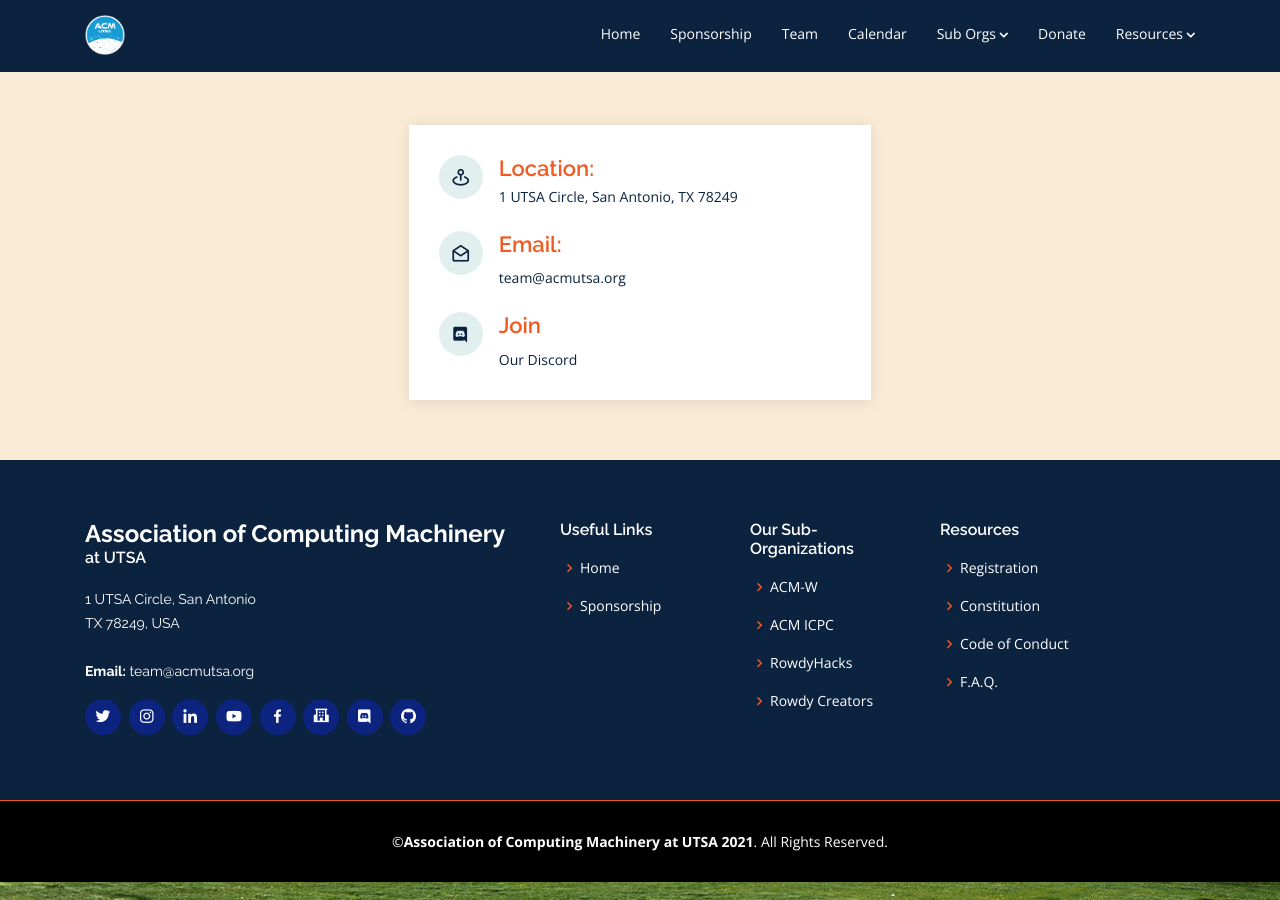
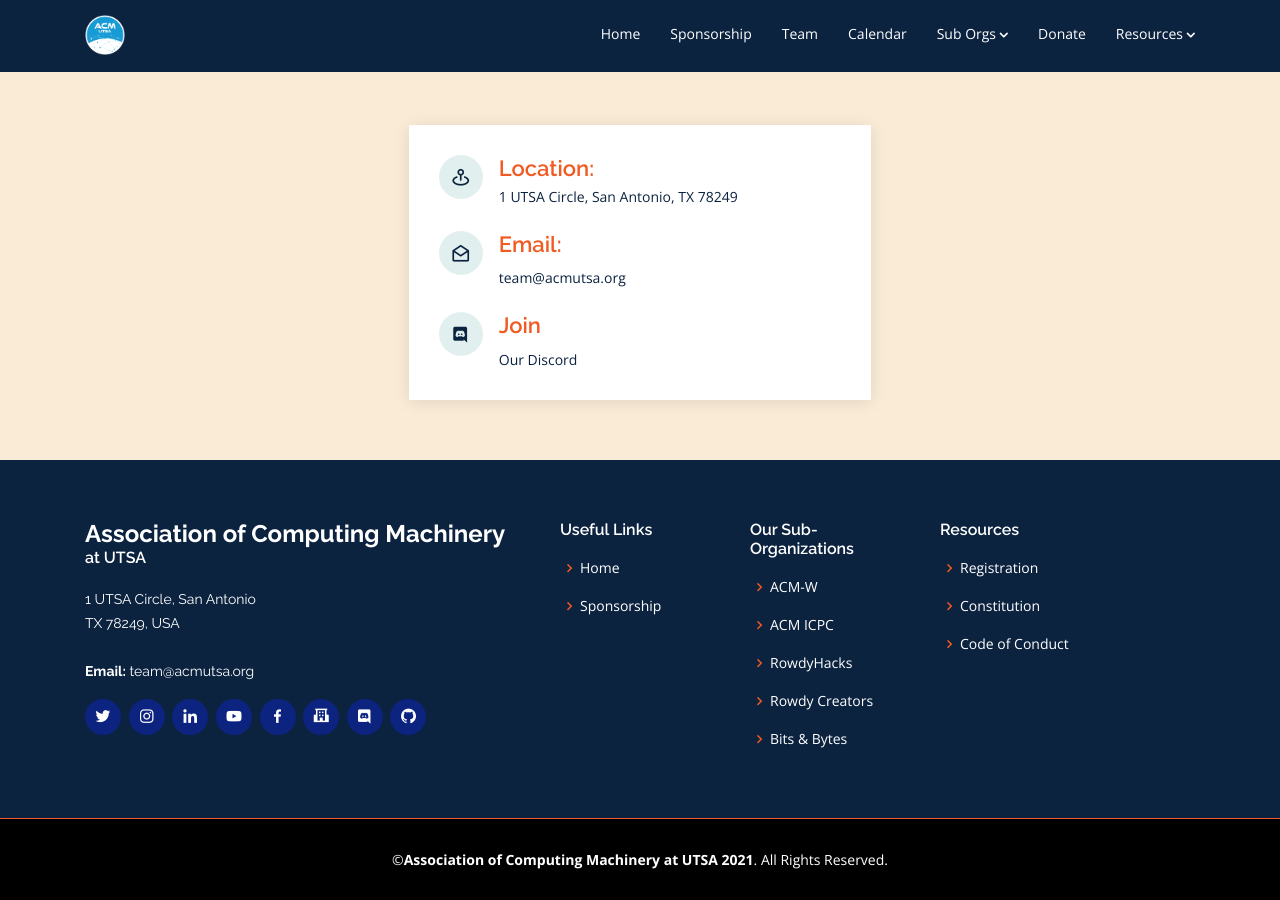
Before and after one commit to acmutsa/acmutsa.github.io, a Jekyll site: the page built from index.html, in a window 1280 px wide and 900 px high, scrolled down 4686 px. Built offline with Jekyll 4.4.1, drawn with Linux system fonts in a browser that asks for light colours; nearby versions of some CDN libraries; the list of posts is cut into pages by our own code.

Commit message:
updated  page links

```diff
--- a/_includes/footer.html
+++ b/_includes/footer.html
@@ -33,6 +33,7 @@
             <li><i class="bx bx-chevron-right"></i><a href="{{ site.baseurl }}{% link icpc.html %}">ACM ICPC</a></li>
             <li><i class="bx bx-chevron-right"></i><a href="{{ site.baseurl }}{% link rowdyhacks.html %}">RowdyHacks</a></li>
             <li><i class="bx bx-chevron-right"></i><a href="{{ site.baseurl }}{% link rowdy_creators.html %}">Rowdy Creators</a></li>
+            <li><i class="bx bx-chevron-right"></i><a href="#">Bits & Bytes</a></li>
           </ul>
         </div>
 
@@ -42,7 +43,7 @@
             <li><i class="bx bx-chevron-right"></i><a href="https://vhgrjscrai0.typeform.com/to/YOMNfXRc">Registration</a></li>
             <li><i class="bx bx-chevron-right"></i><a href="https://drive.google.com/file/d/1IaRj6Nl2F467vu9xBJajbMHbHri4ymUo/view?usp=sharing">Constitution</a></li>
             <li><i class="bx bx-chevron-right"></i><a href="">Code of Conduct</a></li>
-            <li><i class="bx bx-chevron-right"></i><a href="{{ site.baseurl }}{% link faq.html %}">F.A.Q.</a></li>
+<!--            <li><i class="bx bx-chevron-right"></i><a href="{{ site.baseurl }}{% link faq.html %}">F.A.Q.</a></li>-->
           </ul>
         </div>
       </div>
--- a/_includes/navbar.html
+++ b/_includes/navbar.html
@@ -21,6 +21,7 @@
             <li><a href="{{ site.baseurl }}{% link icpc.html %}">ACM ICPC</a></li>
             <li><a href="{{ site.baseurl }}{% link rowdyhacks.html %}">RowdyHacks</a></li>
             <li><a href="{{ site.baseurl }}{% link rowdy_creators.html %}">Rowdy Creators</a></li>
+            <li><a href="#">Bits & Bytes</a></li>
           </ul>
         </li>
         <li><a href="{{ site.baseurl }}{% link donate.html %}">Donate</a></li>
```
Also changed, not shown: 8 other files.
